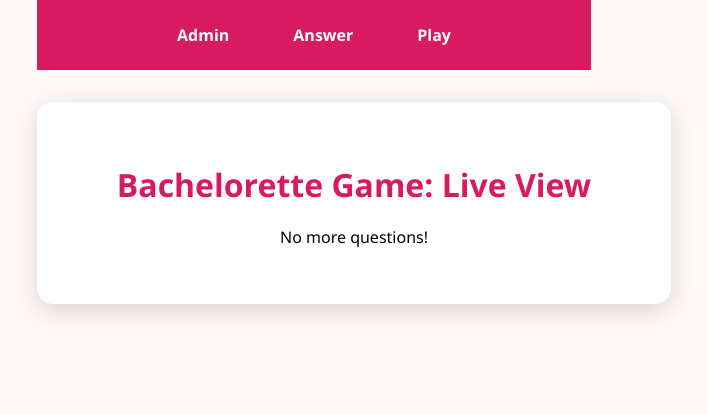
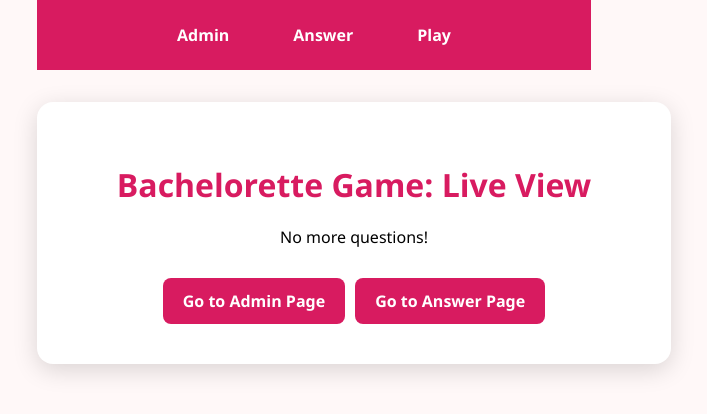
Before and after one commit to elad-be/batch_party, a React (Vite) app: page /play in a window 1280 px wide. Shown: the top 414 px of the page, without its empty margins (326-1033 px from the left). Built offline with nearby package versions, Linux system fonts and the light colour scheme; no server answers.

Commit message:
Refactor Flask app structure, update dependencies, and enhance navigation in AnswerInterface and GamePlayView components

```diff
--- a/src/components/AnswerInterface.tsx
+++ b/src/components/AnswerInterface.tsx
@@ -1,4 +1,5 @@
 import React, { useEffect, useRef, useState } from 'react';
+import { Link } from 'react-router-dom';
 import { useQuestions } from '../hooks/useQuestions';
 import { api } from '../services/api';
 
@@ -85,6 +86,15 @@
       <div className="container" data-hook={dataHook}>
         <h1>Answer the Questions</h1>
         <p>No more questions.</p>
+
+        <div className="nav-buttons">
+          <Link to="/" className="nav-button">
+            Go to Admin Page
+          </Link>
+          <Link to="/play" className="nav-button">
+            Go to Play Page
+          </Link>
+        </div>
       </div>
     );
   }
@@ -114,6 +124,15 @@
         <button onClick={prevQuestion}>Back</button>
         <button onClick={submitAnswer}>Next</button>
       </div>
+
+      <div className="nav-buttons" style={{ marginTop: '20px' }}>
+        <Link to="/" className="nav-button">
+          Go to Admin Page
+        </Link>
+        <Link to="/play" className="nav-button">
+          Go to Play Page
+        </Link>
+      </div>
     </div>
   );
 };
--- a/src/components/GamePlayView.tsx
+++ b/src/components/GamePlayView.tsx
@@ -1,4 +1,5 @@
 import React, { useEffect, useState } from 'react';
+import { Link } from 'react-router-dom';
 import { useQuestions } from '../hooks/useQuestions';
 
 interface GamePlayViewProps {
@@ -62,6 +63,15 @@
       <div className="container" data-hook={dataHook}>
         <h1>Bachelorette Game: Live View</h1>
         <p>No more questions!</p>
+
+        <div className="nav-buttons">
+          <Link to="/" className="nav-button">
+            Go to Admin Page
+          </Link>
+          <Link to="/answer" className="nav-button">
+            Go to Answer Page
+          </Link>
+        </div>
       </div>
     );
   }
@@ -115,6 +125,15 @@
         <button onClick={prevQuestion}>Back</button>
         <button onClick={nextQuestion}>Next</button>
       </div>
+
+      <div className="nav-buttons" style={{ marginTop: '20px' }}>
+        <Link to="/" className="nav-button">
+          Go to Admin Page
+        </Link>
+        <Link to="/answer" className="nav-button">
+          Go to Answer Page
+        </Link>
+      </div>
     </div>
   );
 };
```
Also changed, not shown: requirements.txt, 1 other file (tests, documents, lock files or other folders).
